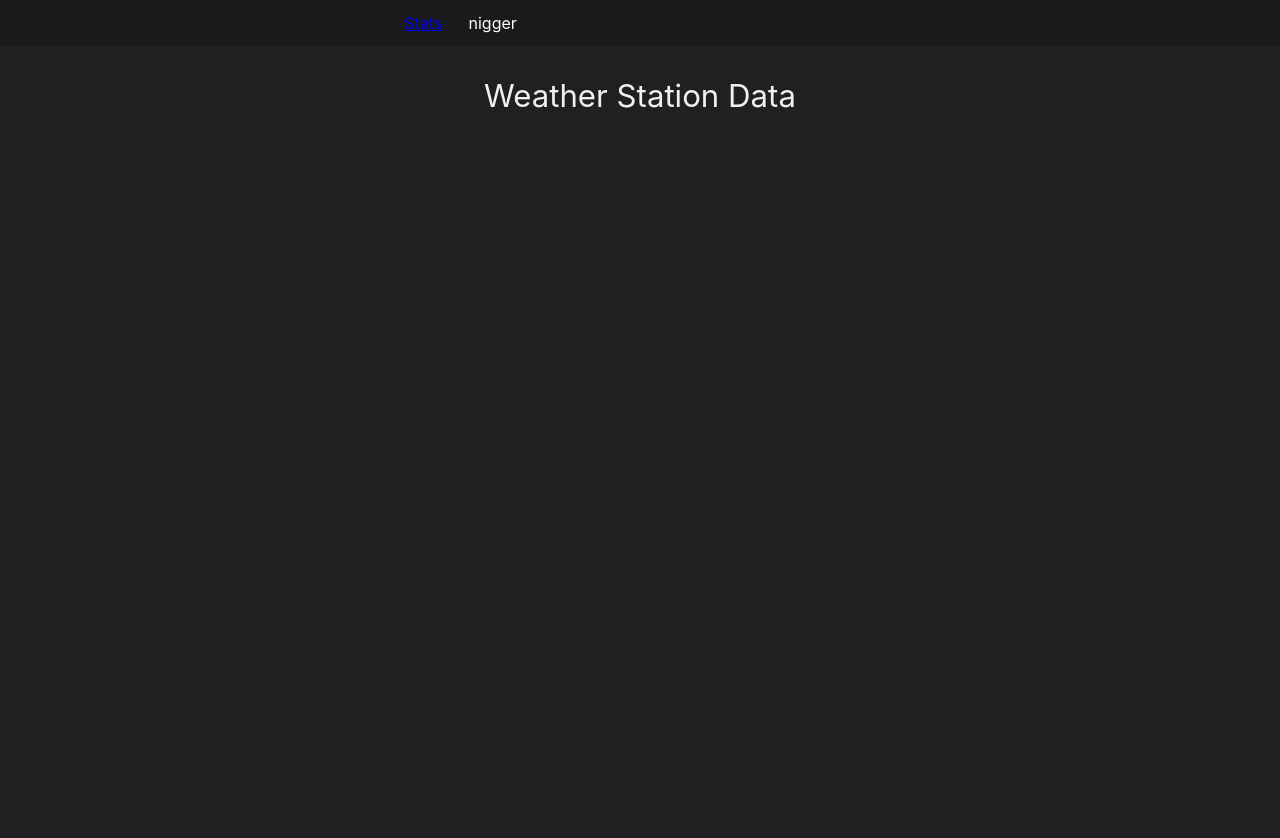
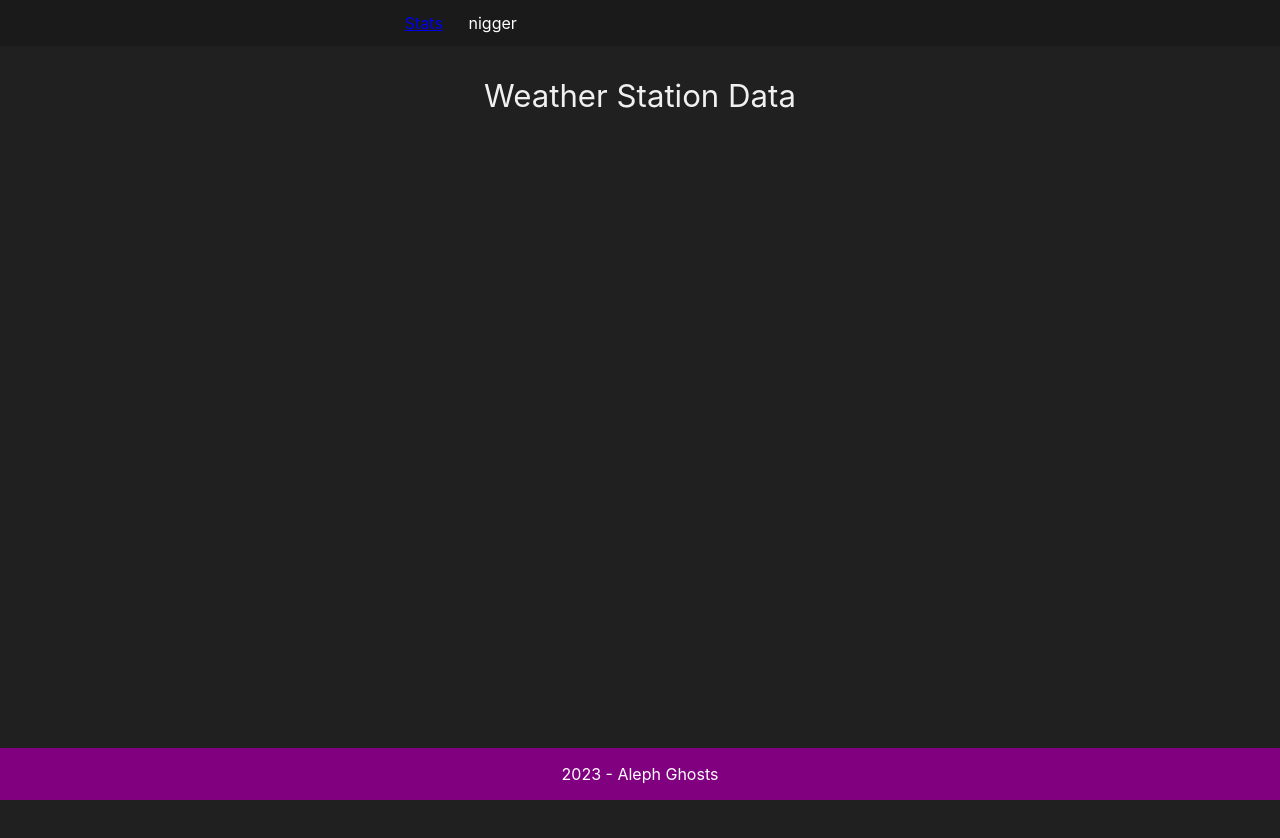
Before and after one commit to DaryusOctavian/WeatherStationWebApp, a React (Create React App) app: page / in a window 1280 px wide. Shown: the top 838 px of the page. Built offline with nearby package versions, Linux system fonts and the light colour scheme.

Commit message:
added footer

```diff
--- /dev/null
+++ b/src/components/Footer/Footer.css
@@ -0,0 +1,9 @@
+.Footer {
+  position: fixed;
+  bottom: 0;
+  left: 0;
+  width: 100%;
+  background-color: purple;
+  text-align: center;
+  color: white;
+}
--- /dev/null
+++ b/src/components/Footer/Footer.js
@@ -0,0 +1,11 @@
+import './Footer.css';
+
+function Footer() {
+  return (
+    <div className="Footer">
+      <p>2023 - Aleph Ghosts</p>
+    </div>
+  );
+}
+
+export default Footer;
--- a/src/wwwroot/App/App.js
+++ b/src/wwwroot/App/App.js
@@ -1,5 +1,6 @@
 import "./App.css";
 import Header from "../../components/Header/Header";
+import Footer from "../../components/Footer/Footer";
 
 function App() {
   return (
@@ -8,6 +9,7 @@ function App() {
       <header className="App-Header">
         <p className="Header-Text">Weather Station Data</p>
       </header>
+      <Footer />
     </div>
   );
 }
```
